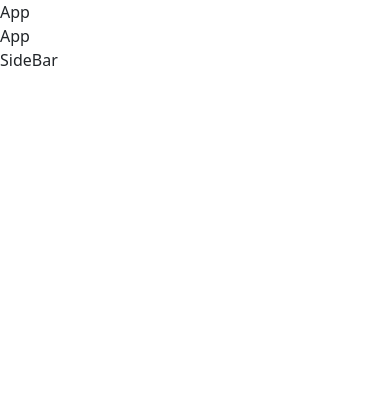
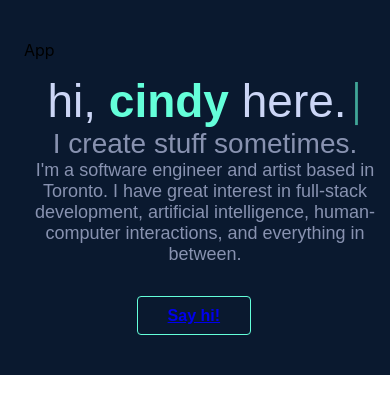
Before and after one commit to cnmnzhang/cindy, a React (Create React App) app: page / in a window 390 px wide. Shown: the top 414 px of the page. Built offline with nearby package versions, Linux system fonts and the light colour scheme.

Commit message:
intro and styling

```diff
--- a/package.json
+++ b/package.json
@@ -3,12 +3,17 @@
   "version": "0.1.0",
   "private": true,
   "dependencies": {
+    "@emotion/react": "^11.11.1",
+    "@emotion/styled": "^11.11.0",
+    "@mui/material": "^5.13.4",
     "@testing-library/jest-dom": "^5.16.5",
     "@testing-library/react": "^13.4.0",
     "@testing-library/user-event": "^13.5.0",
     "react": "^18.2.0",
     "react-dom": "^18.2.0",
+    "react-router-dom": "^6.12.1",
     "react-scripts": "5.0.1",
+    "react-typist": "^2.0.5",
     "web-vitals": "^2.1.4"
   },
   "scripts": {
--- a/src/App.css
+++ b/src/App.css
@@ -1,10 +1,52 @@
-.App {
-  text-align: center;
+@font-face {
+  font-family: "NTR";
+  font-weight: 200;
+  font-display: fallback;
+  /* src: url("/fonts/NTR-Regular.ttf") format("truetype"); */
 }
 
+html {
+  scroll-behavior: smooth;
+}
+
+/* Animation */
+
+.fade-in-section {
+  opacity: 0;
+  transform: translateY(10vh);
+  visibility: hidden;
+  transition: opacity 0.6s ease-out, transform 1s ease-out;
+  will-change: opacity, visibility;
+}
+.fade-in-section.is-visible {
+  opacity: 1;
+  transform: none;
+  visibility: visible;
+}
+
+.App {
+  background-color: var(--navy);
+  display: flex;
+  flex-direction: row;
+  /* padding: 36px 76px; */
+}
 .App-logo {
   height: 40vmin;
   pointer-events: none;
+}
+
+#content {
+  /* padding: 80px 200px; */
+  width: 100vw;
+  overflow-x: hidden;
+  overflow-y: hidden;
+}
+.rs-steps-horizontal .rs-steps-item-content {
+  text-align: left;
+}
+
+::selection {
+  background: var(--lightest-navy); /* WebKit/Blink Browsers */
 }
 
 @media (prefers-reduced-motion: no-preference) {
@@ -14,25 +56,55 @@
 }
 
 .App-header {
-  background-color: #282c34;
   min-height: 100vh;
   display: flex;
   flex-direction: column;
-  align-items: center;
-  justify-content: center;
   font-size: calc(10px + 2vmin);
-  color: white;
 }
 
-.App-link {
-  color: #61dafb;
+.section-header {
+  display: flex;
+  padding-bottom: 42px;
+  width: 100vw;
 }
 
-@keyframes App-logo-spin {
-  from {
-    transform: rotate(0deg);
+.section-header::after {
+  content: "";
+  display: block;
+  width: 300px;
+  margin-top: 39px;
+  height: 1px;
+  margin-left: 20px;
+  background-color: var(--lightest-navy);
+}
+
+.section-title {
+  font-family: "NTR", sans-serif;
+  color: var(--lightest-slate);
+  font-size: 46px;
+  font-weight: bold;
+}
+
+@media only screen and (max-width: 600px) {
+  .App {
+    flex-direction: column;
+    padding: 40px 24px;
   }
-  to {
-    transform: rotate(360deg);
+
+  #content {
+    padding: 10px 10px;
+    width: 100%;
+  }
+
+  .section-header {
+    width: unset;
+  }
+
+  .section-header::after {
+    display: none;
+  }
+
+  .section-title {
+    font-size: 32px;
   }
 }
--- a/src/App.js
+++ b/src/App.js
@@ -1,11 +1,15 @@
 import React from 'react'
+import "./App.css"
+import "./styles/Global.css"
+import Intro from './components/Intro'
 
 const App = () => {
   return (
-    <div>App
-      <div id="content">App
-        </div>
-        <div>SideBar</div>
+    <div className='App'>App
+      <div id="content">
+        <Intro></Intro>
+
+      </div>
     </div>
   )
 }
--- /dev/null
+++ b/src/components/FadeInSection.js
@@ -0,0 +1,26 @@
+import React from "react";
+
+export default function FadeInSection(props) {
+  const [isVisible, setVisible] = React.useState(false);
+  const domRef = React.useRef();
+  React.useEffect(() => {
+    const observer = new IntersectionObserver(entries => {
+      entries.forEach(entry => {
+        if (entry.isIntersecting) {
+          setVisible(entry.isIntersecting);
+        }
+      });
+    });
+    observer.observe(domRef.current);
+    return () => observer.unobserve(domRef.current);
+  }, []);
+  return (
+    <div
+      className={`fade-in-section ${isVisible ? "is-visible" : ""}`}
+      style={{ transitionDelay: `${props.delay}` }}
+      ref={domRef}
+    >
+      {props.children}
+    </div>
+  );
+}
--- /dev/null
+++ b/src/components/Intro.js
@@ -0,0 +1,54 @@
+import React from "react";
+
+import "../styles/Intro.css";
+import Typist from "react-typist";
+import "react-typist/dist/Typist.css";
+// import EmailRoundedIcon from "@material-ui/icons/EmailRounded";
+import FadeInSection from "./FadeInSection";
+
+class Intro extends React.Component {
+  constructor() {
+    super();
+    this.state = {
+      expanded: true,
+      activeKey: "1",
+      visible: true
+    };
+    this.handleSelect = this.handleSelect.bind(this);
+  }
+  handleSelect(eventKey) {
+    this.setState({
+      activeKey: eventKey
+    });
+  }
+  render() {
+    return (
+      <div id="intro">
+        <Typist avgTypingDelay={120}>
+          <span className="intro-title">
+            {"hi, "}
+            <span className="intro-name">{"cindy"}</span>
+            {" here."}
+          </span>
+        </Typist>
+        <FadeInSection>
+          <div className="intro-subtitle">I create stuff sometimes.</div>
+          <div className="intro-desc">
+            I'm a software engineer and artist based in Toronto. I have great
+            interest in full-stack development, artificial intelligence,
+            human-computer interactions, and everything in between.
+          </div>
+          <a
+            href="mailto:gazi.jarin@mail.utoronto.ca"
+            className="intro-contact"
+          >
+            {/* <EmailRoundedIcon></EmailRoundedIcon> */}
+            {"  " + "Say hi!"}
+          </a>
+        </FadeInSection>
+      </div>
+    );
+  }
+}
+
+export default Intro;
--- a/src/index.js
+++ b/src/index.js
@@ -2,7 +2,7 @@ import React from "react";
 import ReactDOM from "react-dom";
 import "./index.css";
 import App from "./App";
-import "bootstrap/dist/css/bootstrap.min.css";
+// import "bootstrap/dist/css/bootstrap.min.css";
 
 import { BrowserRouter } from "react-router-dom";
 
--- /dev/null
+++ b/src/styles/Global.css
@@ -0,0 +1,13 @@
+:root {
+    --dark-navy: #020c1b;
+    --navy: #0a192f;
+    --light-navy: #112240;
+    --lightest-navy: #233554;
+    --navy-shadow: rgba(2, 12, 27, 0.7);
+    --slate: #8892b0;
+    --light-slate: #a8b2d1;
+    --lightest-slate: #ccd6f6;
+    --white: #e6f1ff;
+    --green-bright: #64ffda;
+    --green-tint: rgba(100, 255, 218, 0.1);
+  }
--- /dev/null
+++ b/src/styles/Intro.css
@@ -0,0 +1,108 @@
+#intro {
+    display: flex;
+    flex-direction: column;
+    align-items: flex-start;
+    padding-left: 15%;
+    padding-top: 10%;
+    min-height: 100vh;
+  }
+
+  .Typist {
+    color: var(--lightest-slate);
+    text-align: center;
+    font-size: 76px;
+    margin-top: -30px;
+  }
+  .Typist .Cursor--blinking {
+    color: var(--green-bright);
+    padding-left: 4px;
+  }
+
+  .intro-title {
+    font-family: "NTR", sans-serif;
+    font-size: 86px;
+  }
+  .intro-name {
+    font-family: "NTR", sans-serif;
+    color: var(--green-bright);
+    font-weight: bold;
+    font-size: 86px;
+  }
+
+  .intro-subtitle {
+    margin-top: -36px;
+    font-family: "NTR", sans-serif;
+    color: var(--slate);
+    font-weight: 300;
+    font-size: 48px;
+  }
+
+  .intro-desc {
+    color: var(--slate);
+    font-family: "NTR", sans-serif;
+    font-size: 22px;
+    max-width: 40%;
+    text-align: justify;
+    padding-bottom: 50px;
+  }
+
+  .intro-contact {
+    font-size: 22px;
+    font-weight: bolder;
+    font-family: "NTR", sans-serif;
+    padding: 10px 30px;
+    cursor: pointer;
+    border: 1px solid var(--green-bright);
+    border-radius: 4px;
+  }
+
+  .intro-contact:hover {
+    background-color: var(--lightest-navy);
+  }
+
+  b {
+    font-size: 17px;
+  }
+
+  @media only screen and (max-width: 600px) {
+    #gazi-model {
+      display: none;
+    }
+
+    #intro {
+      min-height: unset;
+      padding-left: unset;
+      margin: 0;
+      align-items: center;
+    }
+
+    .intro-title {
+      font-size: 46px;
+    }
+    .intro-name {
+      font-size: 46px;
+    }
+
+    .Typist {
+      font-size: 36px;
+    }
+
+    .intro-subtitle {
+      margin: 0;
+      font-size: 28px;
+      text-align: center;
+    }
+
+    .intro-desc {
+      font-size: 18px;
+      text-align: center;
+      max-width: unset;
+      padding-bottom: 40px;
+    }
+
+    .intro-contact {
+      font-size: 16px;
+      align-self: center;
+      margin-left: 30%;
+    }
+  }
```
Also changed, not shown: 1 other file (tests, documents, lock files or other folders).
